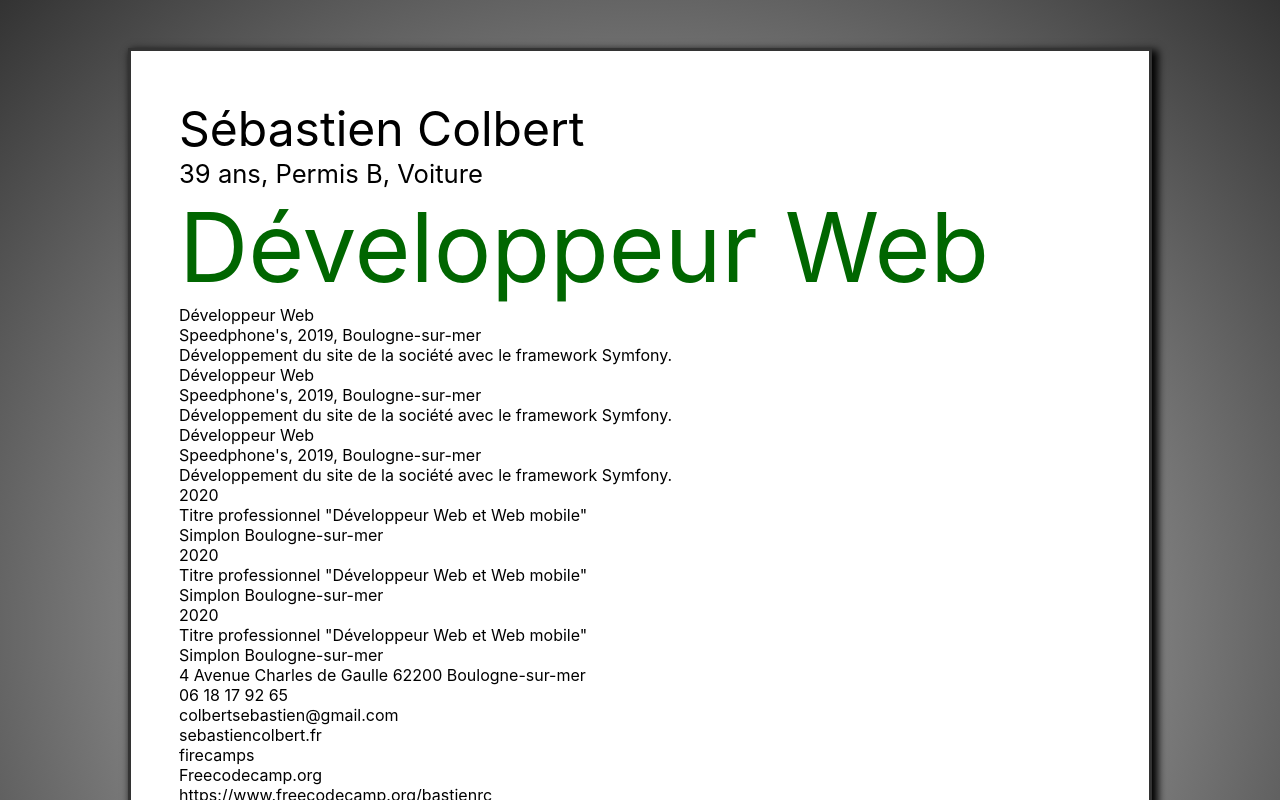
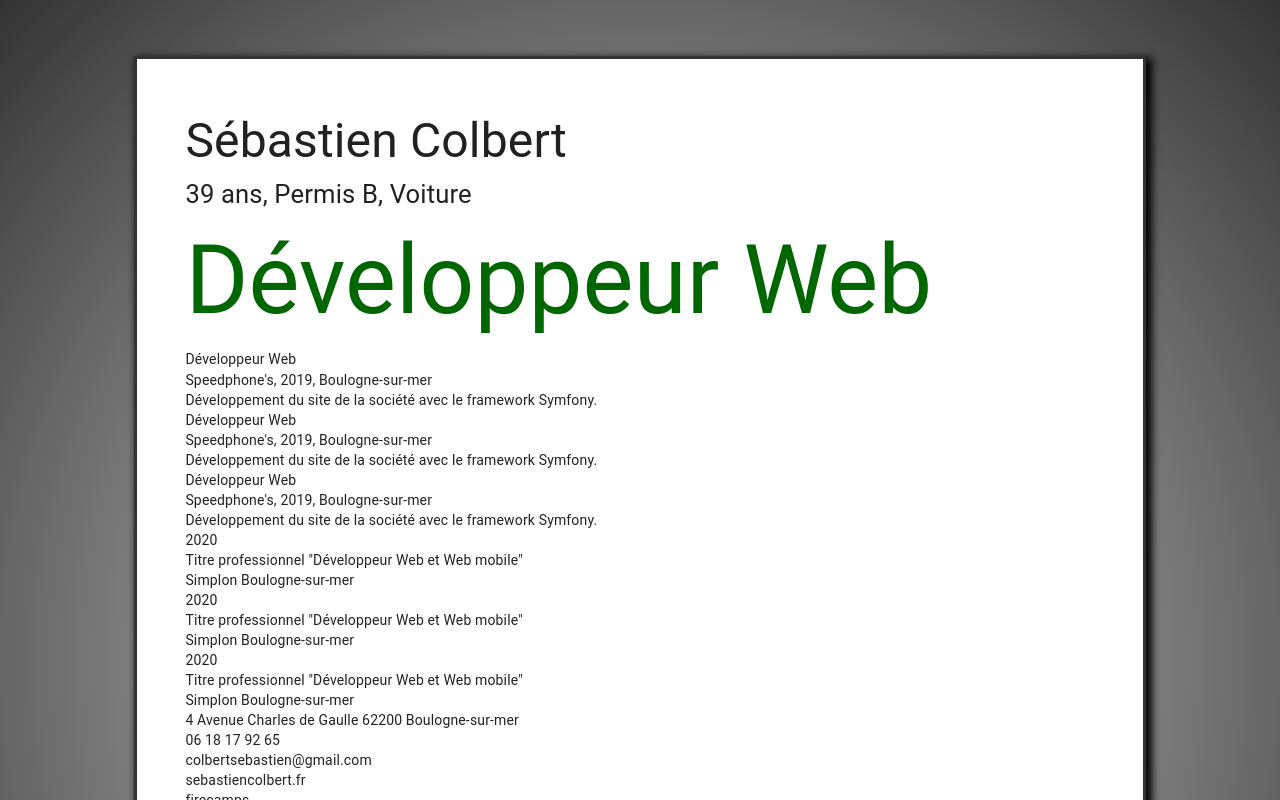
Before and after one commit to bastienrc/bastienrc.github.io, a React (Create React App) app: page / in a window 1280 px wide. Shown: the top 800 px of the page. Built offline with nearby package versions, Linux system fonts and the light colour scheme.

Commit message:
Ajout de Material-UI Core et Icons + Font Roboto

```diff
--- a/package.json
+++ b/package.json
@@ -4,6 +4,9 @@
   "private": true,
   "homepage": "https://bastienrc.github.io/",
   "dependencies": {
+    "@fontsource/roboto": "^4.5.1",
+    "@material-ui/core": "^4.12.3",
+    "@material-ui/icons": "^4.11.2",
     "@testing-library/jest-dom": "^5.14.1",
     "@testing-library/react": "^12.1.2",
     "@testing-library/user-event": "^13.2.1",
--- a/public/index.html
+++ b/public/index.html
@@ -2,12 +2,13 @@
 <html lang="fr">
   <head>
     <meta charset="utf-8" />
-    <meta name="viewport" content="width=device-width, initial-scale=1" />
+    <meta name="viewport" content="minimum-scale=1, initial-scale=1, width=device-width" />
     <meta name="theme-color" content="#000000" />
     <meta
       name="CV-Online"
       content="CV-Online de Sébastien Colberte"
     />
+    <title>CV-Online de Sébastien Colbert</title>
   </head>
   <body>
     <noscript>You need to enable JavaScript to run this app.</noscript>
--- a/src/App.js
+++ b/src/App.js
@@ -1,23 +1,46 @@
-import Layout from './components/Layout'
 import styled from 'styled-components'
+import CssBaseline from '@material-ui/core/CssBaseline'
 import Experiences from './components/Experiences'
 import Formations from './components/Formations'
 import Contact from './components/Contact'
 import Competences from './components/Competences'
 import Header from './components/Header'
+import { DataExperiences } from './data/data.js'
+
+const AppContainer = styled.body`
+  margin: 0;
+  padding: 0.5rem;
+  background: #DDDDDD; /* Au cas ou les dégradés ne fonctionnent pas*/
+  background: radial-gradient(ellipse, #DDDDDD, #333333);
+`
+
+const Main = styled.main`
+  margin: 3rem auto;
+  padding: 3rem;
+  width: 80%;
+  height: 100%;
+  border: solid #333 3px;
+  box-shadow: 4px 4px 8px 2px #000000;
+  background: #FFF;
+`
 
 const QRCode = styled.div``
 
 function App () {
   return (
-    <Layout>
-      <Header />
-      <Experiences />
-      <Formations />
-      <Contact />
-      <Competences />
-      <QRCode />
-    </Layout>
+    <>
+      <CssBaseline />
+      <AppContainer>
+        <Main>
+          <Header />
+          <Experiences data={DataExperiences} />
+          <Formations />
+          <Contact />
+          <Competences />
+          <QRCode />
+        </Main>
+      </AppContainer>
+    </>
   )
 }
 
--- a/src/components/Layout.js
+++ /dev/null
@@ -1,49 +0,0 @@
-import styled, { createGlobalStyle } from 'styled-components'
-
-const GlobalStyle = createGlobalStyle`
-  * {
-    margin: 0;
-    padding: 0;
-    box-sizing: border-box;
-  }
-
-  body {
-    margin: 0;
-    font-family: -apple-system, BlinkMacSystemFont, 'Segoe UI', 'Roboto', 'Oxygen',
-      'Ubuntu', 'Cantarell', 'Fira Sans', 'Droid Sans', 'Helvetica Neue', sans-serif;
-    background: #DDDDDD; /* fallback color if gradients are not supported*/
-    background: radial-gradient(ellipse,#DDDDDD, #333333);
-  }
-
-  code {
-    font-family: source-code-pro, Menlo, Monaco, Consolas, 'Courier New', monospace;
-  }
-`
-
-const Container = styled.div``
-
-const Main = styled.main`
-  margin: 3rem auto;
-  padding: 3rem;
-  width: 80%;
-  height: 100%;
-  border: solid #333 3px;
-  box-shadow: 4px 4px 8px 2px #000000;
-  background: #FFF;
-`
-
-function Layout ({ pageTitle, children }) {
-  return (
-    <>
-      <GlobalStyle />
-      <Container>
-        <title>CV-Online de Sébastien Colbert</title>
-        <Main>
-          {children}
-        </Main>
-      </Container>
-    </>
-  )
-}
-
-export default Layout
```
Also changed, not shown: 1 other file (tests, documents, lock files or other folders).
